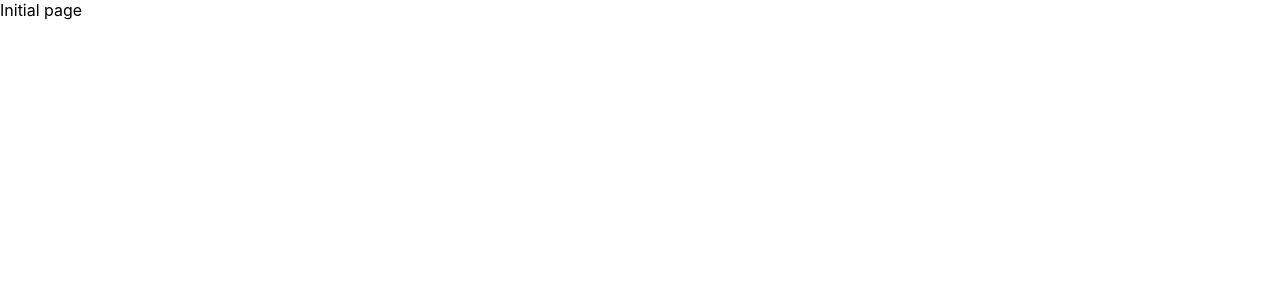
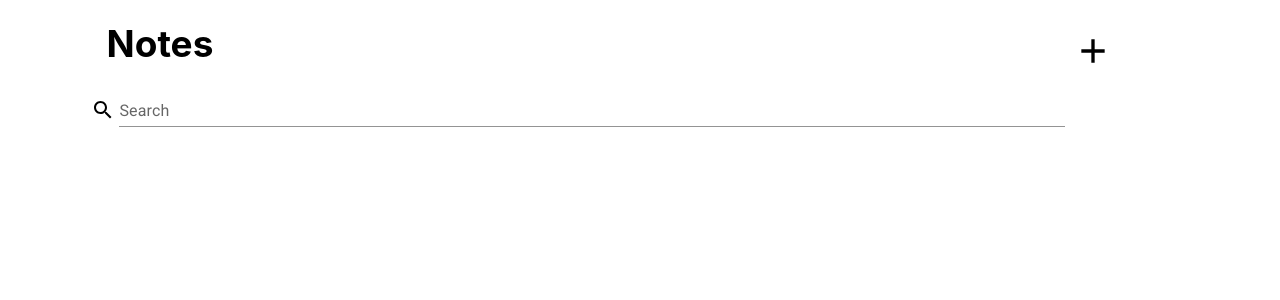
Before and after one commit to deepayankundu6/My-Notes, a React (Create React App) app in the folder frontend/: page / in a window 1280 px wide. Shown: the top 300 px of the page. Built offline with nearby package versions, Linux system fonts and the light colour scheme.

Commit message:
landing page done

```diff
--- a/frontend/src/App.tsx
+++ b/frontend/src/App.tsx
@@ -1,9 +1,42 @@
-import './App.css';
+import AddIcon from '@mui/icons-material/Add';
+import { Fragment } from 'react';
+import Grid2 from '@mui/material/Unstable_Grid2'; // Grid version 2
+import Search from './Search';
 
 function App() {
   return (
-    <div> Initial page</div>
+    <Fragment>
+      <Grid2 container spacing={1}>
+        <Grid2 xs={10}>
+          <div style={notesStyle} className="md-10 sd-10"> Notes </div>
+        </Grid2>
+
+        <Grid2 xs={2}>
+          <AddIcon style={AddStyle} className="md-2 sd-2" />
+        </Grid2>
+
+      </Grid2>
+      <Grid2 container spacing={1}>
+        <Grid2 xs={10}>
+          <Search />
+        </Grid2>
+      </Grid2>
+    </Fragment>
   );
 }
 
+const notesStyle = {
+  fontWeight: "bold",
+  marginLeft: "10%",
+  marginTop: "2%",
+  fontSize: "37px"
+}
+
+const AddStyle = {
+  fontWeight: "bold",
+  // marginLeft: "10%",
+  marginTop: "15%",
+  fontSize: "40px"
+}
+
 export default App;
--- /dev/null
+++ b/frontend/src/Search.tsx
@@ -0,0 +1,30 @@
+import { TextField } from "@mui/material";
+import { Fragment } from "react";
+import SearchIcon from '@mui/icons-material/Search';
+
+function Search() {
+    return (
+        <Fragment>
+            <div style={searchStyle}>
+                <SearchIcon style={searchIcon} />
+                <TextField id="search" label="Search" variant="standard" style={searchField} />
+            </div>
+        </Fragment>
+    );
+}
+
+const searchStyle = {
+    marginLeft: "8.5%",
+}
+
+const searchIcon = {
+    marginTop: "2%",
+    marginRight: "0.5%",
+}
+
+const searchField = {
+    width: "97%", height: 40
+}
+
+
+export default Search;
--- a/frontend/src/index.tsx
+++ b/frontend/src/index.tsx
@@ -3,13 +3,14 @@ import ReactDOM from 'react-dom/client';
 import './index.css';
 import App from './App';
 import reportWebVitals from './reportWebVitals';
+import Landing from './lading';
 
 const root = ReactDOM.createRoot(
   document.getElementById('root') as HTMLElement
 );
 root.render(
   <React.StrictMode>
-    <App />
+    <Landing />
   </React.StrictMode>
 );
 
--- /dev/null
+++ b/frontend/src/lading.tsx
@@ -0,0 +1,13 @@
+import './App.css';
+import { Fragment } from 'react';
+import App from './App';
+
+function Landing() {
+    return (
+        <Fragment>
+            <App />
+        </Fragment>
+    );
+}
+
+export default Landing;
--- a/frontend/tsconfig.json
+++ b/frontend/tsconfig.json
@@ -18,7 +18,8 @@
     "resolveJsonModule": true,
     "isolatedModules": true,
     "noEmit": true,
-    "jsx": "react-jsx"
+    "jsx": "react-jsx",
+    "isolatedModules": false
   },
   "include": [
     "src"
```
